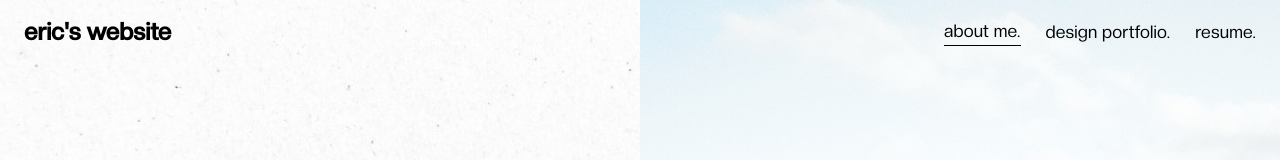
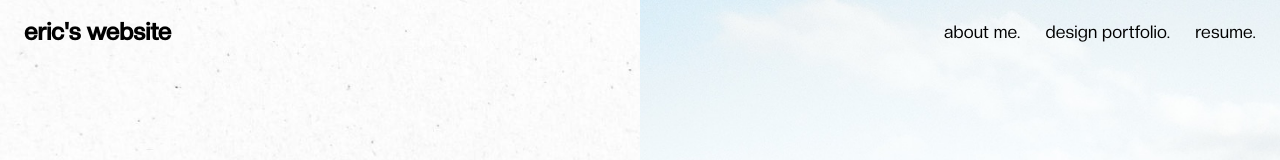
Before and after one commit to ericxhor/ericxhor.github.io, a React (Create React App) app: page / in a window 1280 px wide. Shown: the top 160 px of the page. Built offline with nearby package versions, Linux system fonts and the light colour scheme.

Commit message:
Fixed underlined tab bug

```diff
--- a/src/components/Header.js
+++ b/src/components/Header.js
@@ -7,7 +7,7 @@ import Toolbar from "@mui/material/Toolbar";
 import Typography from "@mui/material/Typography";
 
 export default function Header() {
-    const [activeTab, setActiveTab] = React.useState('about-me');
+    const [activeTab, setActiveTab] = React.useState('eric\'s website');
 
     const handleTabClick = (tabName) => {
         setActiveTab(tabName);
```
